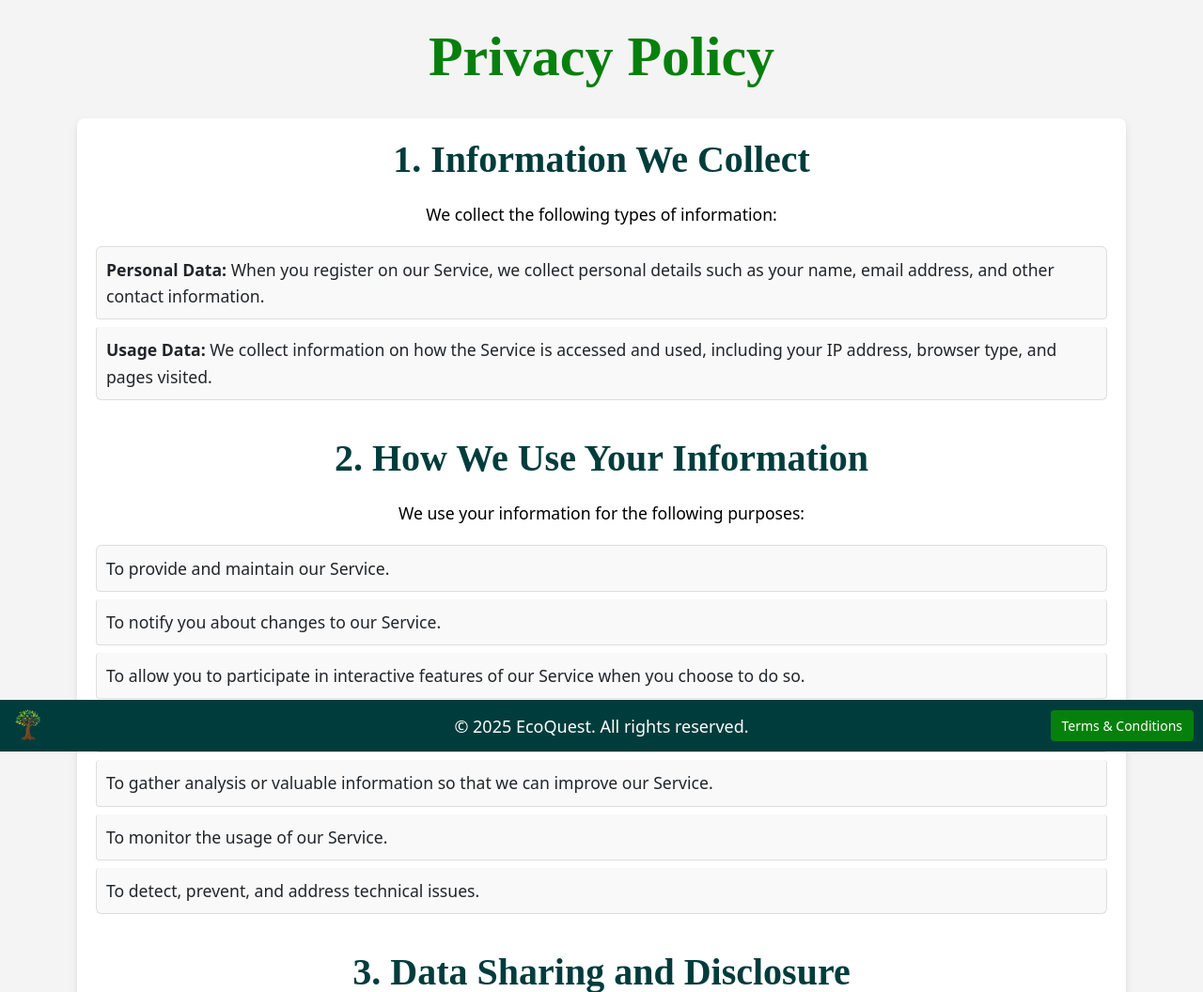
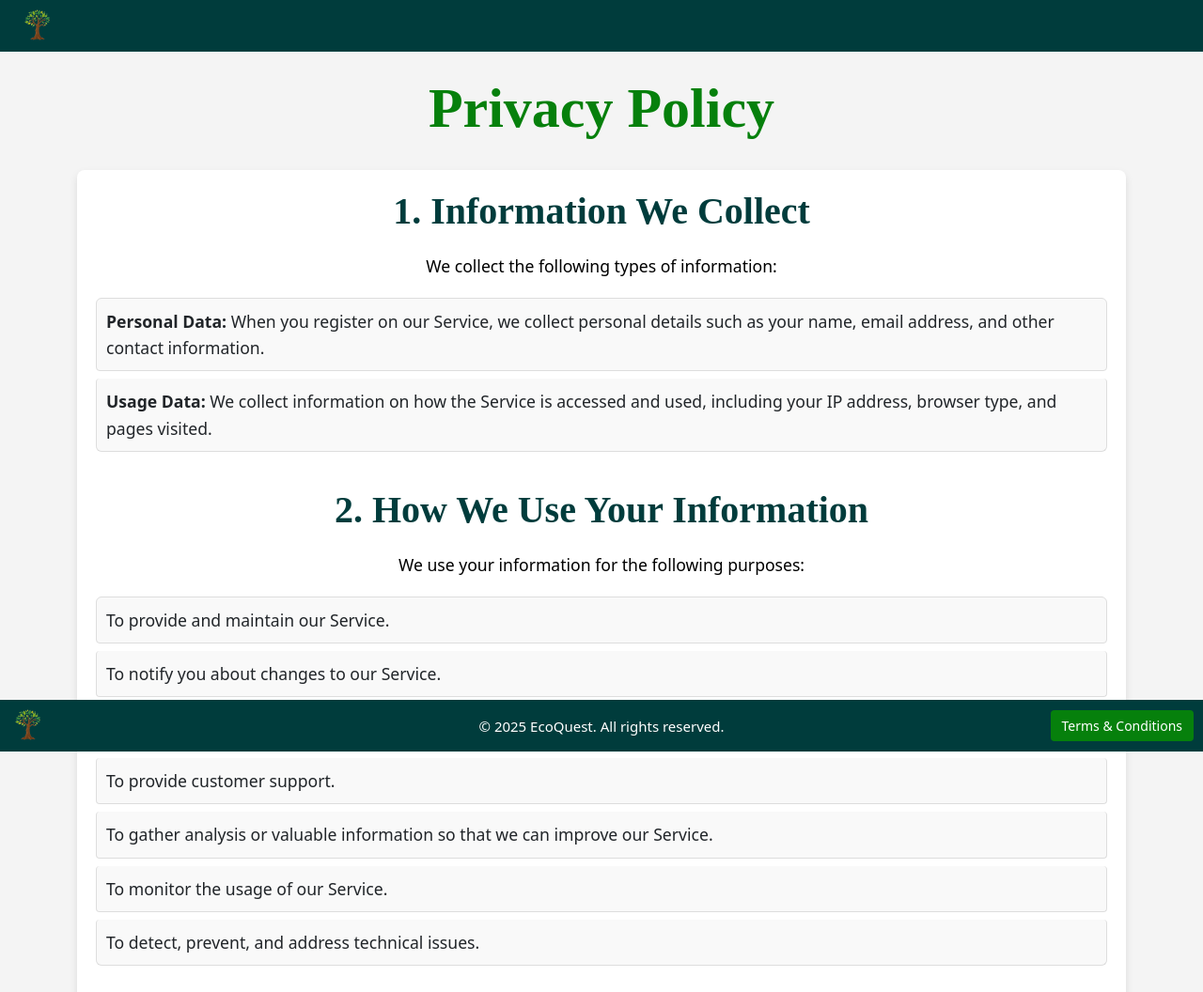
Before and after one commit to Josh-Money/ECM2434-Group-Software-Project, a Django app: template game/login/templates/privacy_policy.html in a window 1280 px wide. Shown: the top 1056 px of the page at 94% size. Run offline with Django 3.2, Linux system fonts and the light colour scheme; the template is opened without the code that fills it, so the values that code supplies are empty; some libraries are stand-ins or nearby versions; some web fonts are replaced.

Commit message:
added login logo navbar

```diff
--- a/game/static/css/base.css
+++ b/game/static/css/base.css
@@ -137,6 +137,7 @@ button:hover {
 }
 
 .nav-left a {
+    font-size: 15px;
     color: var(--white);
     text-decoration: none;
     transition: transform 0.2s ease-in-out;
@@ -259,6 +260,7 @@ a {
     transform: translate(-50%, -50%);
     text-align: center;
     white-space: nowrap;
+    font-size: 15px;
 }
 
 .logo {
--- a/game/templates/base.html
+++ b/game/templates/base.html
@@ -38,6 +38,17 @@
         </nav>
     </header>
     {% else %}
+    <header>
+        <nav class="navbar">
+            <div class="nav-left">
+                <a href="/home">
+                    <img id="logo-button" src="{% static 'images/logo_no_background.png' %}" alt="Profile">
+                </a>
+            </div>
+            <div class="nav-right">
+            </div>
+        </nav>
+    </header>
     {% endif %}
 
 
```
